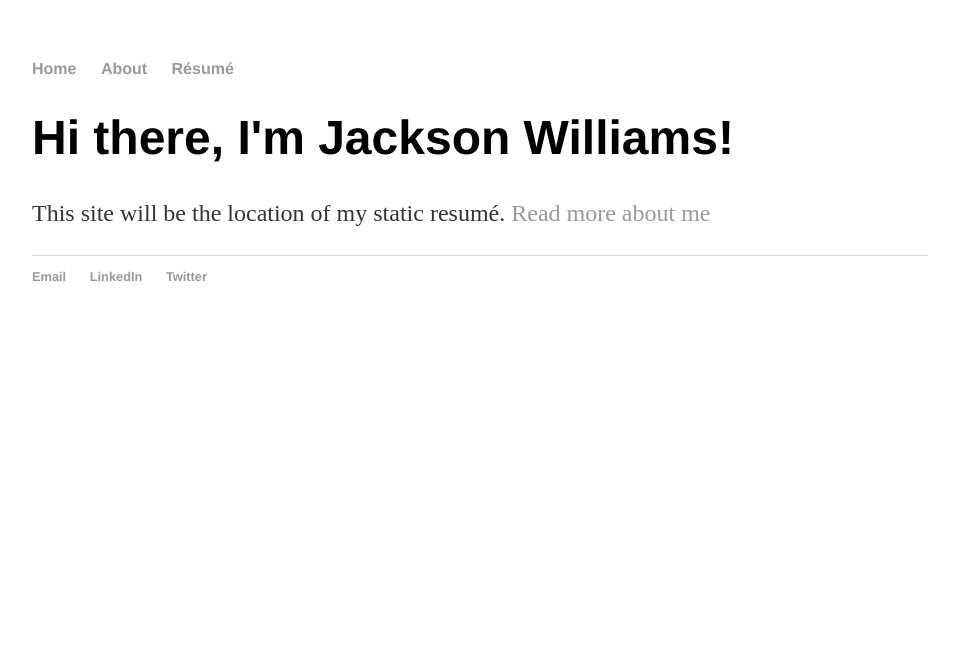
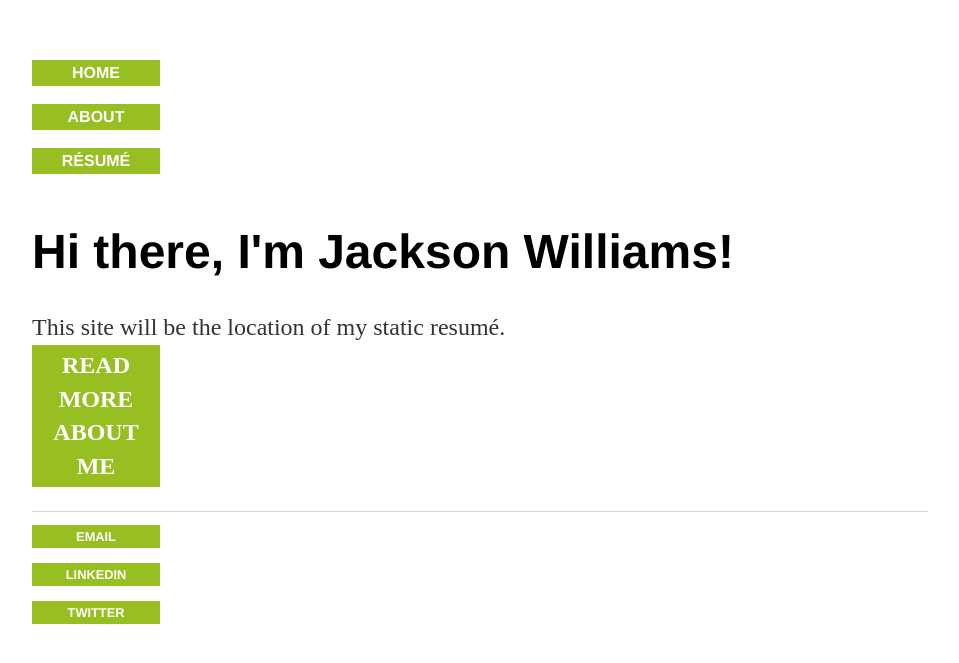
Before and after one commit to jacksoncwilliams/jackson-erin, a Jekyll site: the page built from index.html, in a window 1280 px wide. Shown: the top 663 px of the page, without its empty margins (160-1119 px from the left). Built offline with Jekyll 4.4.1, drawn with Linux system fonts in a browser that asks for light colours.

Commit message:
Update main.css

```diff
--- a/css/main.css
+++ b/css/main.css
@@ -12,22 +12,20 @@ nav ul li, footer ul li {
     display: inline;
     margin-right: 20px;
 }
-a:link {
+a:link, a:visited {
+    display: block;
+    width: 120px;
+    font-weight: bold;
+    color: #FFFFFF;
+    background-color: #98bf21;
+    text-align: center;
+    padding: 4px;
     text-decoration: none;
-    color: #999;
+    text-transform: uppercase;
 }
-a:visited {
-    text-decoration: none;
-    color: #999;
-}
-a:hover {
-    text-decoration: underline;
-    color: #999;
-}
-a:active {
-    text-decoration: none;
-    color: #999;
-    font-size: 125%;
+
+a:hover, a:active {
+    background-color: #7A991A;
 }
 h1 {
     font-size: 3em;
```
